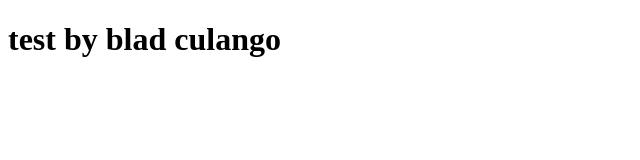
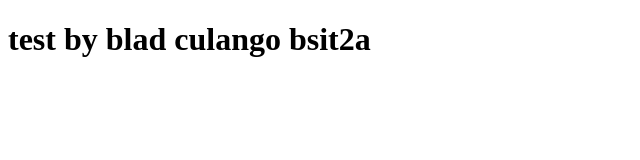
Before and after one commit to Bculango123/hellogit, a plain HTML site: page index.html in a window 1280 px wide. Shown: the whole page, without its empty margins (0-640 px from the left). Drawn offline with Linux system fonts and the light colour scheme.

Commit message:
third commit

```diff
--- a/index.html
+++ b/index.html
@@ -5,7 +5,7 @@
 </head>
 <body>
 <h1>
-	test by blad culango
+	test by blad culango bsit2a
 </h1>
 </body>
 </html>
```
